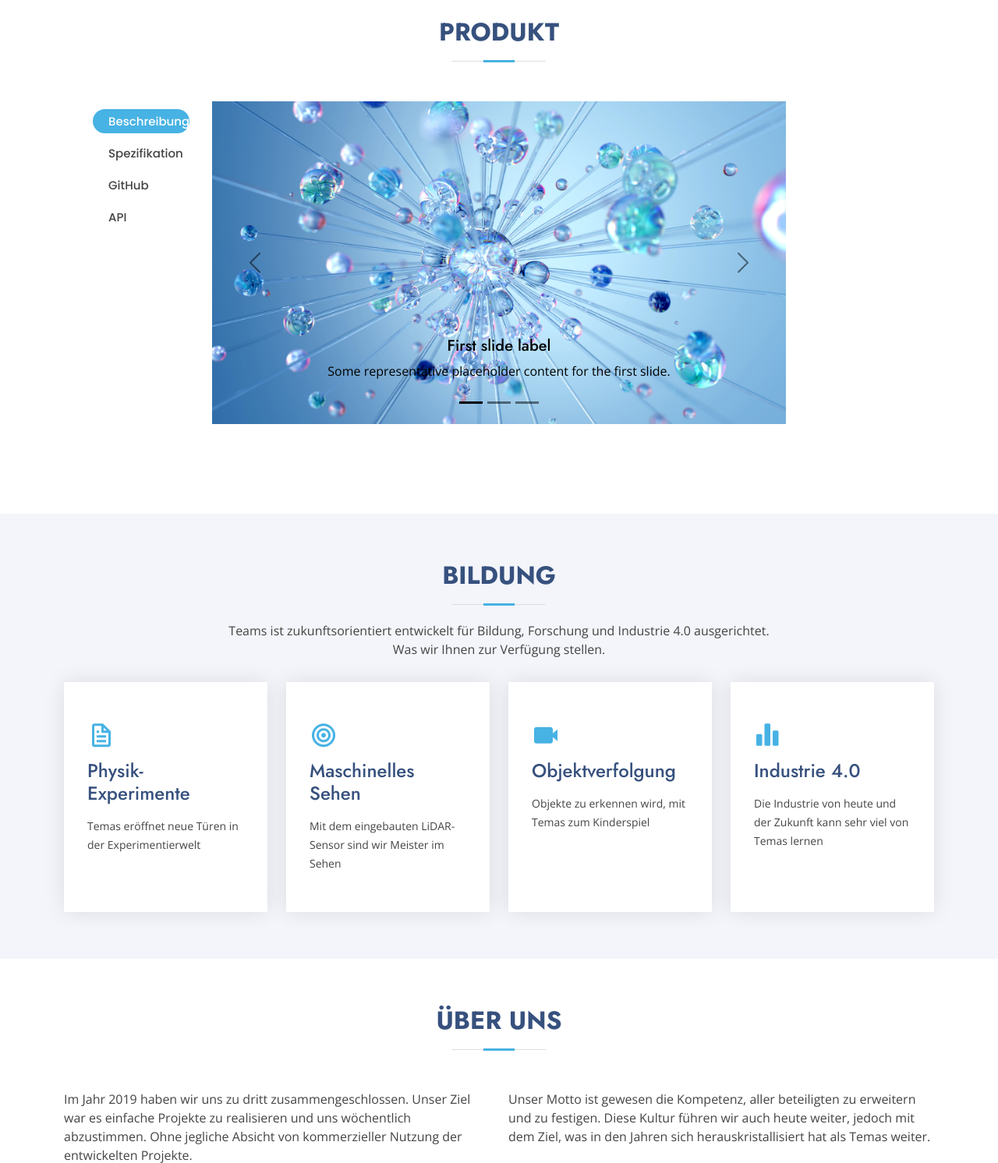
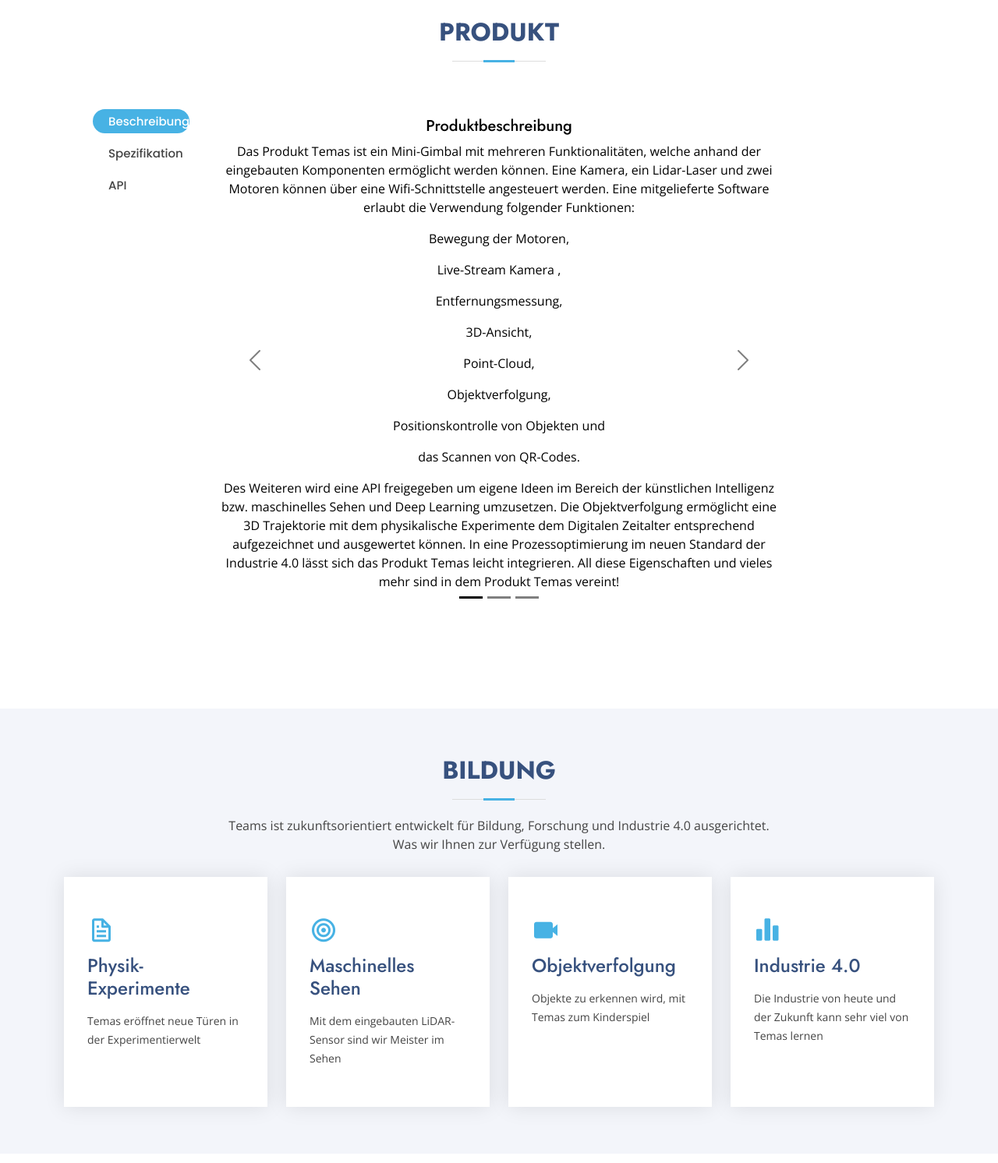
Before and after one commit to muhammedTayar/RubuFlaskApp_v1.0, a Flask app: page / in a window 1280 px wide. Shown: the part 799-2291 px from the top of the page at 78% size. Run offline with Flask 2, Linux system fonts and the light colour scheme; grey boxes labelled with a size stand in for pictures from a placeholder-image service; some libraries are stand-ins or nearby versions.

Commit message:
Changed Spezifikation from ul to table and implemented Produktbeschreibung

```diff
--- a/main.py
+++ b/main.py
@@ -36,6 +36,7 @@ app.config.update(
     ReCaptcha_secret_key=app.config["RECAPTCHA_SECRET_KEY"],
     SECRET_KEY=app.config["SECRET_KEY"]
 )
+# get random email address
 
 # Set the secret Site Key an Secret Key for the reCaptcha
 #app.config['RECAPTCHA_SITE_KEY'] = RECAPTCHA_SITE_KEY
--- a/templates/index.html
+++ b/templates/index.html
@@ -35,6 +35,23 @@
     * Author: BootstrapMade.com
     * License: https://bootstrapmade.com/license/
     ======================================================== -->
+    <style>
+    .item{
+    background-color:#ccc;
+    display:block;
+    }
+
+    .carousel-caption{
+    color:#000;
+    position:static;
+    }
+
+
+
+
+
+
+    </style>
 </head>
 
 <body>
@@ -153,7 +170,8 @@
                         <li data-filter=".filter-app" class="filter-active">Beschreibung</li>
                         <!-- with Tooltip <li id="tipTop" data-filter=".filter-web">Spezifikation</li> -->
                         <li data-filter=".filter-web">Spezifikation</li>
-                        <li data-filter=".filter-card">GitHub</li>
+                        <!--<li data-filter=".filter-card">GitHub</li>-->
+                        <!--<a href="dokumentation.html"><li data-filter=".filter-dok">API</li></a>-->
                         <li data-filter=".filter-dok">API</li>
                     </ul>
                 </div>
@@ -173,25 +191,57 @@
                                 </div>
                                 <div class="carousel-inner">
                                     <div class="carousel-item active" data-bs-interval="10000">
-                                        <img src="static/assets/img/deepmind-LIlsk-UFVxk-unsplash.jpg"
-                                             class="d-block w-100" alt="...">
-                                        <div class="carousel-caption d-none d-md-block">
-                                            <h5>First slide label</h5>
-                                            <p>Some representative placeholder content for the first slide.</p>
+                                        <div class="carousel-caption">
+                                            <h5>Produktbeschreibung</h5>
+                                            <p>Das Produkt Temas ist ein Mini-Gimbal mit mehreren Funktionalitäten,
+                                                welche anhand der eingebauten Komponenten ermöglicht werden können. Eine
+                                                Kamera, ein Lidar-Laser und zwei Motoren können über eine
+                                                Wifi-Schnittstelle angesteuert werden. Eine mitgelieferte Software
+                                                erlaubt die Verwendung folgender Funktionen:
+                                            <p>
+                                                Bewegung der Motoren,
+                                            </p>
+                                            <p>
+                                                Live-Stream Kamera ,
+                                            </p>
+                                            <p>
+                                                Entfernungsmessung,
+                                            </p>
+                                            <p>
+                                                3D-Ansicht,
+                                            </p>
+                                            <p>
+                                                Point-Cloud,
+                                            </p>
+                                            <p>
+                                                Objektverfolgung,
+                                            </p>
+                                            <p>
+                                                Positionskontrolle von Objekten und
+                                            </p>
+                                            <p>
+                                                das Scannen von QR-Codes.
+                                            </p>
+                                            Des Weiteren wird eine API freigegeben um eigene Ideen im Bereich der
+                                            künstlichen Intelligenz bzw. maschinelles Sehen und Deep Learning
+                                            umzusetzen. Die Objektverfolgung ermöglicht eine 3D Trajektorie mit dem
+                                            physikalische Experimente dem Digitalen Zeitalter entsprechend
+                                            aufgezeichnet und ausgewertet können. In eine Prozessoptimierung im
+                                            neuen Standard der Industrie 4.0 lässt sich das Produkt Temas leicht
+                                            integrieren. All diese Eigenschaften und vieles mehr sind in dem Produkt
+                                            Temas vereint!</p>
                                         </div>
                                     </div>
                                     <div class="carousel-item" data-bs-interval="2000">
-                                        <img src="static/assets/img/glenn-carstens-peters-P1qyEf1g0HU-unsplash.jpg"
-                                             class="d-block w-100" alt="...">
-                                        <div class="carousel-caption d-none d-md-block">
+                                        <img src="http://placehold.it/1200x480" alt=""/>
+                                        <div class="carousel-caption">
                                             <h5>Second slide label</h5>
                                             <p>Some representative placeholder content for the second slide.</p>
                                         </div>
                                     </div>
                                     <div class="carousel-item">
-                                        <img src="static/assets/img/jj-ying-7JX0-bfiuxQ-unsplash.jpg"
-                                             class="d-block w-75" alt="...">
-                                        <div class="carousel-caption d-none d-md-block">
+                                        <img src="http://placehold.it/1200x480" alt=""/>
+                                        <div class="carousel-caption">
                                             <h5>Third slide label</h5>
                                             <p>Some representative placeholder content for the third slide.</p>
                                         </div>
@@ -211,79 +261,117 @@
                         </div>
 
                         <!-- Spezifikation -->
-                        <div class="col-lg-4 col-md-6 portfolio-item filter-web">
-                            <p>Produkt</p>
-                            <ul>
-                                <li><i class="bx bx-check"></i> Mini Gimbal</li>
-                                <li><i class="bx bx-check"></i> Elevation</li>
-                                <li><i class="bx bx-check"></i> Azimutal</li>
-                                <li><i class="bx bx-check"></i> Stromversorgung</li>
-                                <li><i class="bx bx-check"></i> Stellzeit bei 4.8 V</li>
-                                <li><i class="bx bx-check"></i> Gewicht</li>
-                                <li><i class="bx bx-check"></i> Betriebstemperatur</li>
-                                <li><i class="bx bx-check"></i> Konnektivität</li>
-                            </ul>
-                            <p>Kamera Beschreibung</p>
-                            <ul>
-                                <li><i class="bx bx-check"></i> Kamera Sensor</li>
-                                <li><i class="bx bx-check"></i> Auflösung</li>
-                                <li><i class="bx bx-check"></i> Video modes</li>
-                                <li><i class="bx bx-check"></i> Pitch</li>
-                                <li><i class="bx bx-check"></i> Brennweite</li>
-                                <li><i class="bx bx-check"></i> Horizintal FOV</li>
-                                <li><i class="bx bx-check"></i> Vertikal FOV</li>
-                            </ul>
-                            <p>Laser Beschreibung</p>
-                            <ul>
-                                <li><i class="bx bx-check"></i> Laserklasse</li>
-                                <li><i class="bx bx-check"></i> Reichweite</li>
-                                <li><i class="bx bx-check"></i> Auflösung</li>
-                                <li><i class="bx bx-check"></i> Genauigkeit</li>
-                                <li><i class="bx bx-check"></i> Wellenlänge</li>
-                                <li><i class="bx bx-check"></i> Spitzenleistung</li>
-                                <li><i class="bx bx-check"></i> Aktualisierungsrate</li>
-                                <li><i class="bx bx-check"></i> Strahldivergenz</li>
-                            </ul>
-                        </div>
 
-                        <div class="col-lg-4 col-md-6 portfolio-item filter-web">
-                            <p>Temas</p>
-                            <ul>
-                                <li></i> -80° bis 80°</li>
-                                <li></i> -70° bis 80°</li>
-                                <li></i> 5V/3A DC (USB Type C)</li>
-                                <li></i> 0.09 s/60°</li>
-                                <li></i> Stellzeit bei</li>
-                                <li></i> ?</li>
-                                <li></i> -20°C bis 60°C (Servo HAT?)</li>
-                                <li></i> Wireless LAN 2.4 GHz 802.11 b/g/n</li>
-                            </ul>
-                            <ul>
-                                </br>
-                                <li></i> Sony IMX219</li>
-                                <li></i> 8 MP</li>
-                                <li></i> 1080p30</li>
-                                <li></i> 1.12 µm</li>
-                                <li></i> 3.04 mm</li>
-                                <li></i> 62.2°</li>
-                                <li></i> 48.8°</li>
-                            </ul>
-                            <ul>
-                                </br></br>
-                                <li></i> 1</li>
-                                <li></i> 1 m bis 40 m</li>
-                                <li></i> +/- 1 cm</li>
-                                <li></i> +/- 2.5 cm</li>
-                                <li></i> 905 nm</li>
-                                <li></i> 1.3W</li>
-                                <li></i> 500 Hz</li>
-                                <li></i> 8 m Radian</li>
-                            </ul>
+                        <div class="portfolio-item filter-web">
+                            <table class="table table-hover">
+                                <thead>
+                                <tr>
+                                    <th scope="col"><b>Parameter</b></th>
+                                    <th scope="col"><b>Wert</b></th>
+                                </tr>
+                                </thead>
+                                <tbody>
+                                <tr>
+                                    <th scope="row">Elevation</th>
+                                    <td>-80° bis 80°</td>
+                                </tr>
+                                <tr>
+                                    <th scope="row">Azimutal</th>
+                                    <td>-70° bis 90°</td>
+                                </tr>
+                                <tr>
+                                    <th scope="row">Stromversorgung</th>
+                                    <td>5 V/3 A DC (USB Type C)</td>
+                                </tr>
+                                <tr>
+                                    <th scope="row">Stellzeit bei 4.8 V</th>
+                                    <td>0.09 s/60°</td>
+                                </tr>
+                                <tr>
+                                    <th scope="row">Getriebe</th>
+                                    <td>Titan</td>
+                                </tr>
+                                <tr>
+                                    <th scope="row">Gewicht</th>
+                                    <td>xxxx</td>
+                                </tr>
+                                <tr>
+                                    <th scope="row">Betriebstemperatur</th>
+                                    <td>Raumtemperatur</td>
+                                </tr>
+                                <tr>
+                                    <th scope="row">Kamera Sensor</th>
+                                    <td>Sony IMX219</td>
+                                </tr>
+                                <tr>
+                                    <th scope="row">Auflösung Bildaufnahme</th>
+                                    <td>3208 x 2465 Pixel (8 MP)</td>
+                                </tr>
+                                <tr>
+                                    <th scope="row">Auflösung Videoaufnahme</th>
+                                    <td>1080p30, 720p60</td>
+                                </tr>
+                                <tr>
+                                    <th scope="row">Auflösung Live-Übertragung (mitgelieferte Software)</th>
+                                    <td>320 x 240 Pixel</td>
+                                </tr>
+                                <tr>
+                                    <th scope="row">Pixel Pitch</th>
+                                    <td>1.12 µm</td>
+                                </tr>
+
+                                <tr>
+                                    <th scope="row">Brennweite</th>
+                                    <td>3.04 mm</td>
+                                </tr>
+                                <tr>
+                                    <th scope="row">Sehfeldgröße Horizontal</th>
+                                    <td>62.2°</td>
+                                </tr>
+                                <tr>
+                                    <th scope="row">Sehfeldgröße Vertikal</th>
+                                    <td>48.8°</td>
+                                </tr>
+                                <tr>
+                                    <th scope="row">Laserklasse</th>
+                                    <td>1</td>
+                                </tr>
+                                <tr>
+                                    <th scope="row">Reichweite</th>
+                                    <td>1 m bis 40 m</td>
+                                </tr>
+                                <tr>
+                                    <th scope="row">Auflösung</th>
+                                    <td>+/- 1 cm</td>
+                                </tr>
+                                <tr>
+                                    <th scope="row">Genauigkeit</th>
+                                    <td>+/- 2.5 cm</td>
+                                </tr>
+                                <tr>
+                                    <th scope="row">Wellenlänge</th>
+                                    <td>905 nm</td>
+                                </tr>
+                                <tr>
+                                    <th scope="row">Spitzenleistung</th>
+                                    <td>1.3 W</td>
+                                </tr>
+                                <tr>
+                                    <th scope="row">Aktualisierungsrate</th>
+                                    <td>500 Hz</td>
+                                </tr>
+                                <tr>
+                                    <th scope="row">Strahldivergenz</th>
+                                    <td>8 mrad</td>
+                                </tr>
+                                </tbody>
+                            </table>
                         </div>
                         <!-- Dokumentation -->
                         <div class="col-lg-4 col-md-6 portfolio-item filter-dok">
-                            <p>Dokumentation</p>
-                            <h1><a href="dokumentation.html">Dokumentation</a></h1>
+                            <ul>
+                                <li><a href="dokumentation.html">Dokumentation</a></li>
+                            </ul>
                         </div>
                     </div>
                 </div>
```
